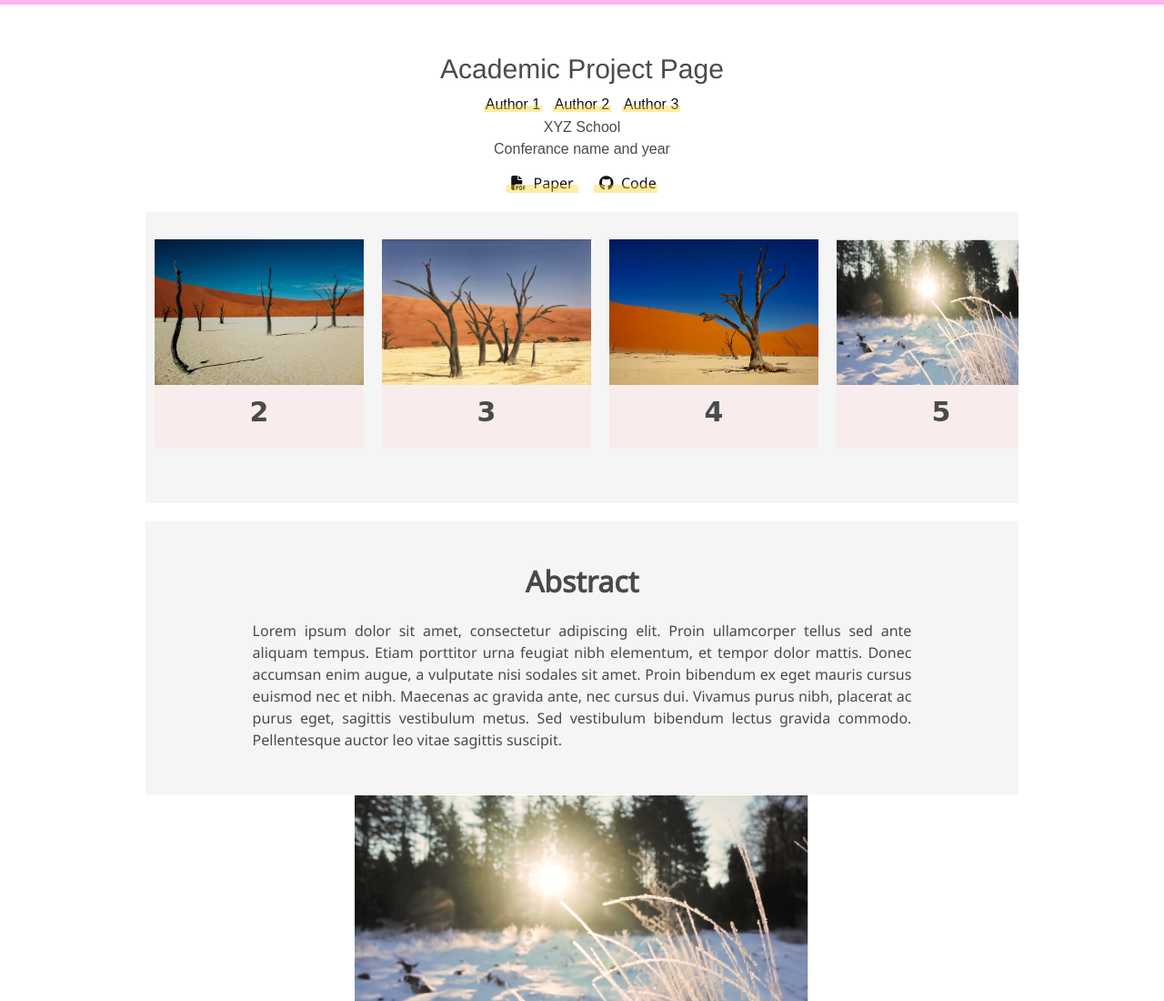
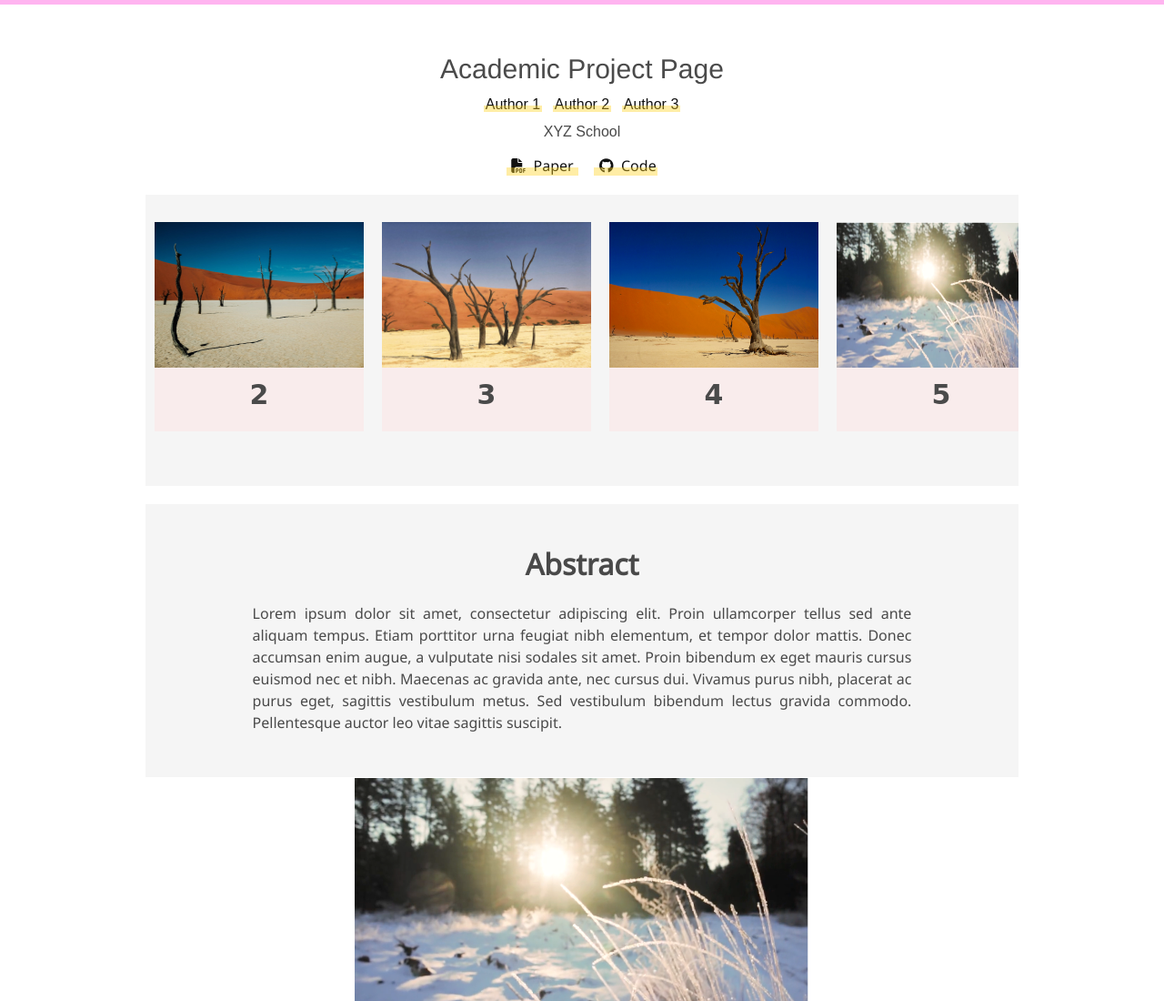
Before and after one commit to sakshamsingh1/first_project_page, a plain HTML site: page index.html in a window 1280 px wide. Shown: the top 1100 px of the page at 91% size. Drawn offline with nearby package versions, Linux system fonts and the light colour scheme; some packages are replaced by stand-ins of ours; some icons are missing; a web font is replaced by a local one.

Commit message:
Update index.html

```diff
--- a/index.html
+++ b/index.html
@@ -74,7 +74,7 @@
                   </div>
 
                   <div class="is-size-5 publication-authors">
-                    <span class="author-block">XYZ School<br>Conferance name and year</span>
+                    <span class="author-block">XYZ School</span>
                   </div>
 
                   <div class="column has-text-centered">
```
